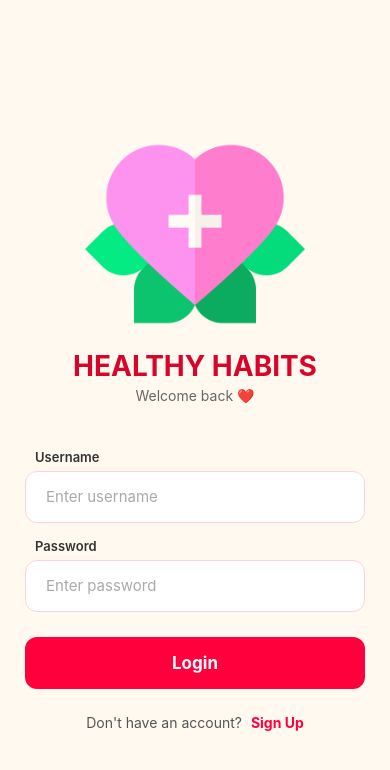
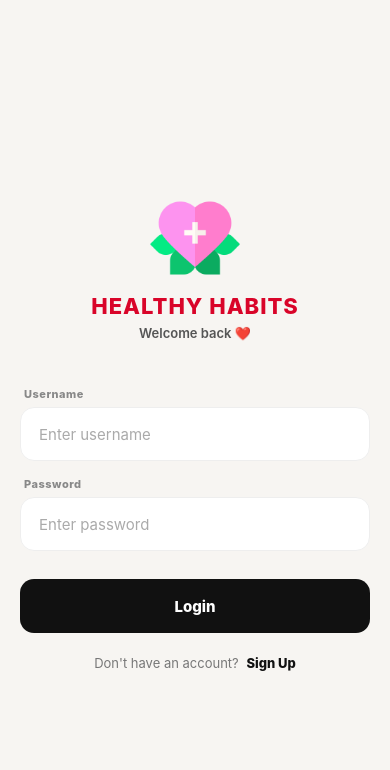
Before and after one commit to Philemon-Osae/healthyHabits, a React Native app: screen /Login in a window 390 px wide. Shown: the top 770 px of the page. Built offline with nearby package versions, Linux system fonts and the light colour scheme.

Commit message:
Update loginStyles.js

```diff
--- a/assets/styles/loginStyles.js
+++ b/assets/styles/loginStyles.js
@@ -3,7 +3,7 @@ import { StyleSheet } from 'react-native';
 const styles = StyleSheet.create({
   container: {
     flex: 1,
-    backgroundColor: '#FFF9F0',
+    backgroundColor: '#F7F5F2', // same as homepage - premium
   },
   scrollContent: {
     flexGrow: 1,
@@ -12,48 +12,57 @@ const styles = StyleSheet.create({
   },
   logoContainer: {
     alignItems: 'center',
-    marginTop: 40,
+    marginTop: 50,
     marginBottom: 10,
   },
   logo: {
-    width: 220,
-    height: 220,
+    width: 90, // smaller = real app, not demo
+    height: 90,
   },
   appName: {
-    fontSize: 28,
-    fontWeight: 'bold',
+    fontSize: 22,
+    fontWeight: '800',
     color: '#D90429',
-    marginTop: 5,
+    marginTop: 10,
+    letterSpacing: 1,
   },
   welcome: {
-    fontSize: 14,
-    color: '#666',
-    marginTop: 4,
+    fontSize: 13,
+    color: '#555',
+    marginTop: 6,
+    fontWeight: '600',
+  },
+  twiHint: {
+    fontSize: 11,
+    color: '#999',
+    marginTop: 3,
+    fontStyle: 'italic',
   },
   inputContainer: {
     width: '100%',
-    paddingHorizontal: 25,
+    paddingHorizontal: 20,
     marginTop: 20,
   },
   label: {
-    fontSize: 13,
-    fontWeight: '600',
-    color: '#333',
-    marginLeft: 10,
+    fontSize: 11,
+    fontWeight: '800',
+    color: '#888',
+    marginLeft: 4,
     marginBottom: 6,
-    marginTop: 15,
+    marginTop: 16,
+    letterSpacing: 0.5,
   },
   input: {
-    height: 52,
+    height: 54,
     backgroundColor: '#fff',
     width: '100%',
-    paddingHorizontal: 20,
-    borderRadius: 12,
+    paddingHorizontal: 18,
+    borderRadius: 14,
     borderWidth: 1,
-    borderColor: '#FFD1DC',
+    borderColor: '#eee',
     fontSize: 15,
-    color: '#222',
-    elevation: 1,
+    color: '#111',
+    elevation: 2,
   },
   forgotContainer: {
     alignSelf: 'flex-end',
@@ -61,37 +70,43 @@ const styles = StyleSheet.create({
   },
   forgotText: {
     color: '#888',
-    fontSize: 13,
+    fontSize: 12,
   },
   customBotton: {
-    height: 52,
-    marginTop: 25,
-    backgroundColor: '#FF003D',
+    height: 54,
+    marginTop: 28,
+    backgroundColor: '#111', // premium black
     width: '100%',
-    borderRadius: 12,
+    borderRadius: 14,
     justifyContent: 'center',
     alignItems: 'center',
     elevation: 3,
   },
   textt: {
     color: 'white',
-    fontSize: 17,
-    fontWeight: 'bold',
+    fontSize: 15,
+    fontWeight: '800',
   },
   signupContainer: {
     flexDirection: 'row',
-    marginTop: 25,
+    marginTop: 22,
     alignSelf: 'center',
   },
   signText: {
-    color: '#555',
-    fontSize: 14,
+    color: '#777',
+    fontSize: 13,
   },
   signupLink: {
-    fontWeight: 'bold',
-    color: '#FF003D',
-    marginLeft: 5,
+    fontWeight: '800',
+    color: '#111',
+    marginLeft: 4,
   },
+  footer: {
+    textAlign: 'center',
+    fontSize: 10,
+    color: '#bbb',
+    marginTop: 20,
+  }
 });
 
 export default styles;
```
